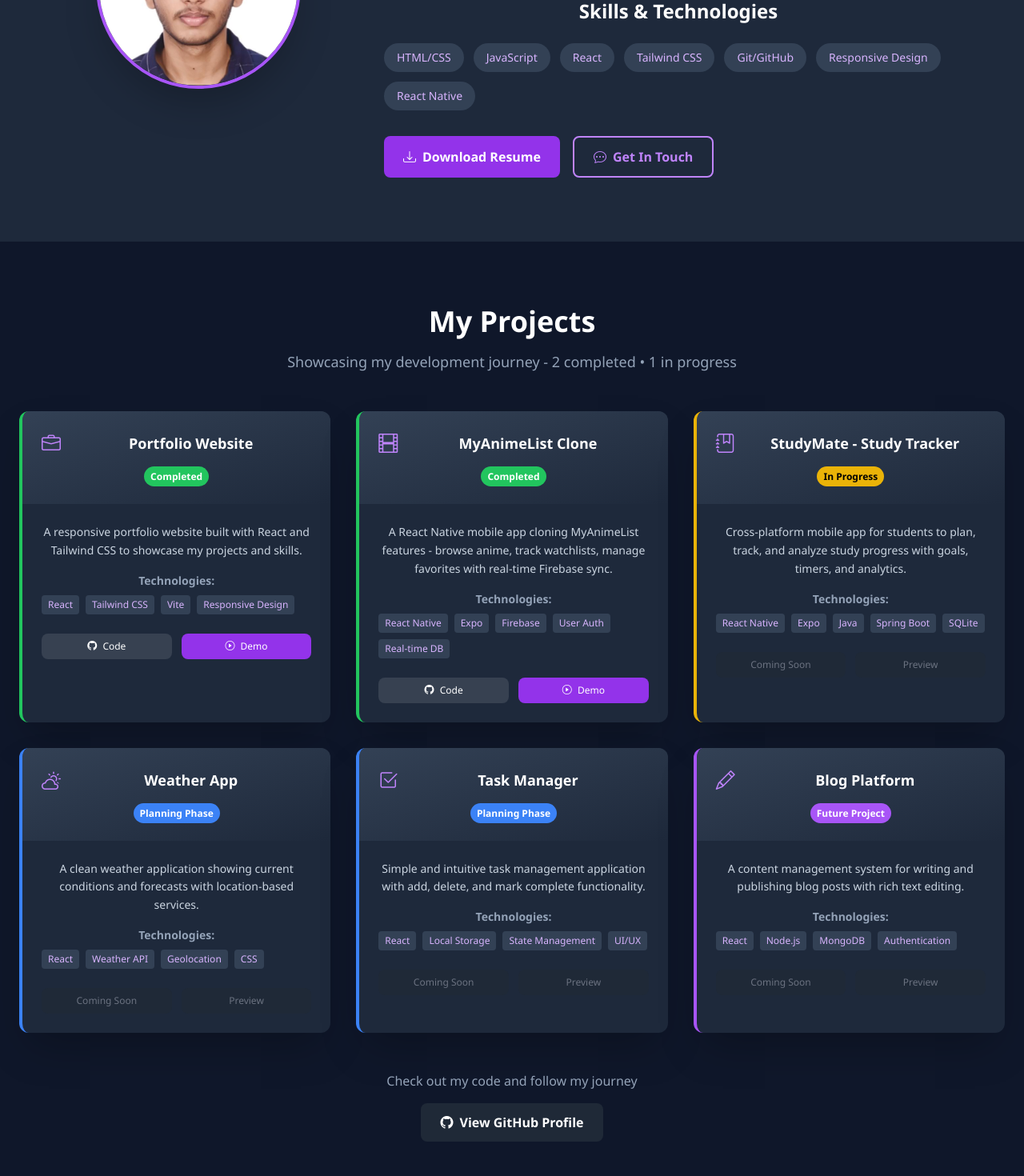
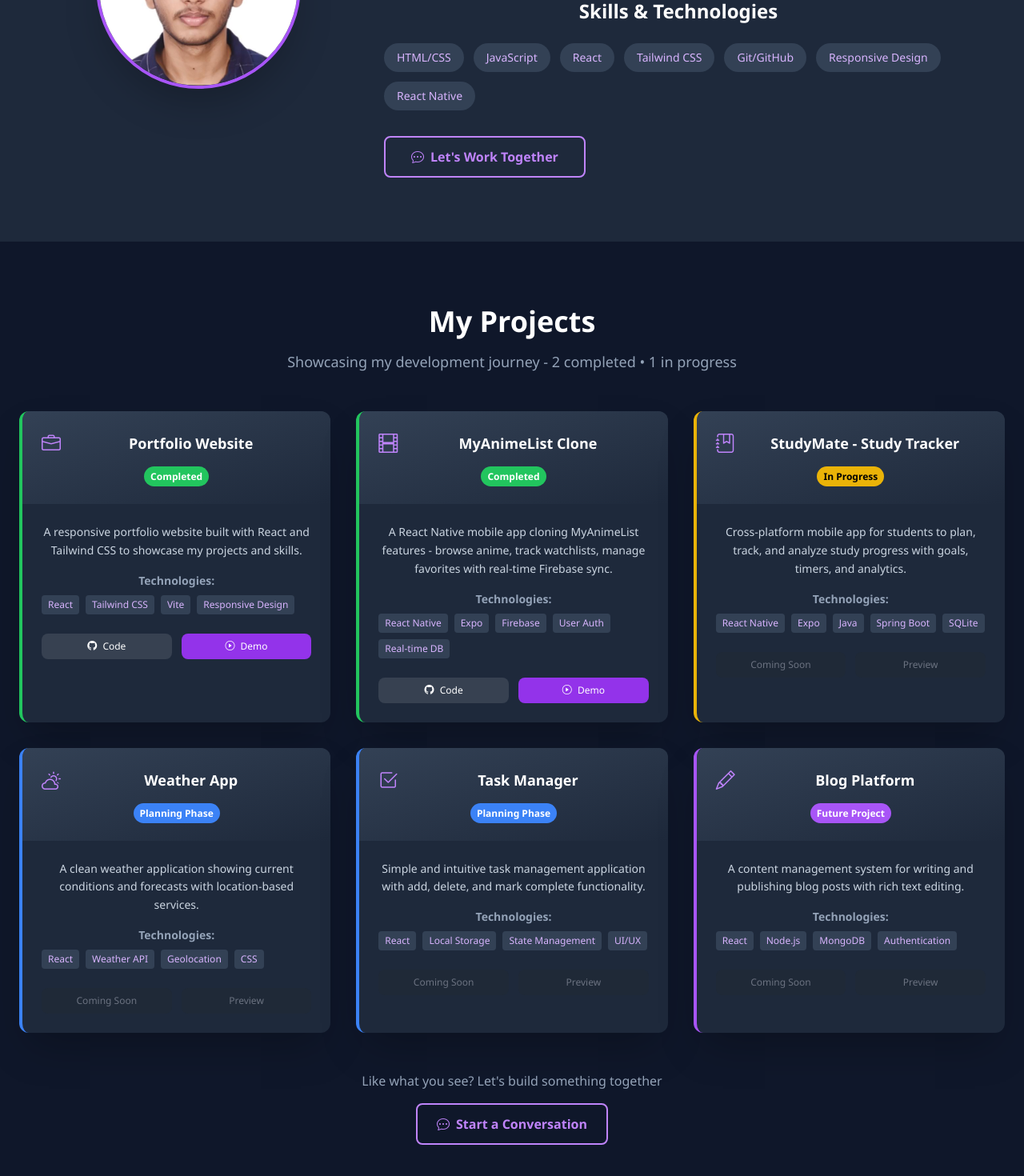
Before and after one commit to Harsh-Thakur-2006/portfolio-website, a React (Vite) app: page / in a window 1280 px wide. Shown: the part 1224-2694 px from the top of the page at 80% size. Built offline with nearby package versions, Linux system fonts and the light colour scheme.

Commit message:
UX: Streamline repetitive elements - remove duplicate CTAs, optimize FAB, improve user flow

```diff
--- a/src/components/FloatingActionButton.jsx
+++ b/src/components/FloatingActionButton.jsx
@@ -9,17 +9,28 @@ const FloatingActionButton = () => {
   };
 
   const actions = [
-    { icon: 'bi-house', label: 'Home', section: 'home' },
-    { icon: 'bi-github', label: 'GitHub', url: 'https://github.com/yourusername' },
-    { icon: 'bi-linkedin', label: 'LinkedIn', url: 'https://linkedin.com/in/yourusername' },
-    { icon: 'bi-download', label: 'Resume', action: () => {
+    {
+      icon: 'bi-arrow-up',
+      label: 'Back to Top',
+      action: scrollToTop
+    },
+    {
+      icon: 'bi-download',
+      label: 'Download Resume',
+      action: () => {
         const link = document.createElement('a');
         link.href = '/Harsh_Thakur_Resume.pdf';
         link.download = 'Harsh_Thakur_Resume.pdf';
         document.body.appendChild(link);
         link.click();
         document.body.removeChild(link);
-    }},
+      }
+    },
+    {
+      icon: 'bi-envelope',
+      label: 'Quick Contact',
+      action: () => document.getElementById('contact')?.scrollIntoView({ behavior: 'smooth' })
+    },
   ];
 
   return (
@@ -40,13 +51,7 @@ const FloatingActionButton = () => {
                 exit={{ opacity: 0, x: 20 }}
                 transition={{ delay: index * 0.1 }}
                 onClick={() => {
-                  if (action.section) {
-                    document.getElementById(action.section)?.scrollIntoView({ behavior: 'smooth' });
-                  } else if (action.url) {
-                    window.open(action.url, '_blank');
-                  } else if (action.action) {
                   action.action();
-                  }
                   setIsOpen(false);
                 }}
                 className="bg-slate-800 text-white p-3 rounded-full shadow-lg hover:bg-purple-600 transition duration-300 flex items-center gap-2 group"
--- a/src/components/Header.jsx
+++ b/src/components/Header.jsx
@@ -38,7 +38,7 @@ const Header = () => {
             whileHover={{ scale: 1.05 }}
             transition={{ type: "spring", stiffness: 300 }}
           >
-            Harsh Thakur
+            Frontend Developer
           </motion.h1>
 
           {/* Desktop Menu */}
--- a/src/sections/About.jsx
+++ b/src/sections/About.jsx
@@ -2,15 +2,6 @@ import React from 'react';
 import profilePic from '../assets/profilePic.jpg';
 
 const About = () => {
-  const handleResumeDownload = () => {
-    const link = document.createElement('a');
-    link.href = '/Harsh_Thakur_Resume.pdf';
-    link.download = 'Harsh_Thakur_Resume.pdf';
-    document.body.appendChild(link);
-    link.click();
-    document.body.removeChild(link);
-  };
-
   const skills = [
     'HTML/CSS', 'JavaScript', 'React', 'Tailwind CSS', 'Git/GitHub', 'Responsive Design', 'React Native'
   ];
@@ -63,21 +54,14 @@ const About = () => {
               </div>
             </div>
 
-            {/* Action Buttons */}
-            <div className="flex flex-col sm:flex-row gap-4">
-              <button
-                onClick={handleResumeDownload}
-                className="bg-purple-600 text-white px-6 py-3 rounded-lg font-semibold hover:bg-purple-700 transition duration-300 inline-flex items-center justify-center gap-2"
-              >
-                <i className="bi bi-download"></i>
-                Download Resume
-              </button>
+            {/* Single Action Button - Focus on contact */}
+            <div className="flex justify-center sm:justify-start">
               <button
                 onClick={() => document.getElementById('contact')?.scrollIntoView({ behavior: 'smooth' })}
-                className="border-2 border-purple-400 text-purple-400 px-6 py-3 rounded-lg font-semibold hover:bg-purple-400 hover:text-slate-900 transition duration-300 inline-flex items-center justify-center gap-2"
+                className="border-2 border-purple-400 text-purple-400 px-8 py-3 rounded-lg font-semibold hover:bg-purple-400 hover:text-slate-900 transition duration-300 inline-flex items-center justify-center gap-2"
               >
                 <i className="bi bi-chat-dots"></i>
-                Get In Touch
+                Let's Work Together
               </button>
             </div>
           </div>
--- a/src/sections/Contact.jsx
+++ b/src/sections/Contact.jsx
@@ -77,16 +77,13 @@ const Contact = () => {
 
             {/* Social Links */}
             <div className="mt-8">
-              <h4 className="text-lg font-semibold mb-4 text-white">Follow Me</h4>
-              <div className="flex gap-4">
+              <h4 className="text-lg font-semibold mb-4 text-white">Connect With Me</h4>
+              <div className="flex gap-4 justify-center">
                 <a href="https://github.com/Harsh-Thakur-2006" className="bg-slate-700 p-3 rounded-full hover:bg-purple-600 transition duration-300">
                   <i className="bi bi-github text-white text-xl"></i>
                 </a>
                 <a href="https://www.linkedin.com/in/harsh-thakur-599630331" className="bg-slate-700 p-3 rounded-full hover:bg-purple-600 transition duration-300">
                   <i className="bi bi-linkedin text-white text-xl"></i>
-                </a>
-                <a href="https://twitter.com/yourusername" className="bg-slate-700 p-3 rounded-full hover:bg-purple-600 transition duration-300">
-                  <i className="bi bi-twitter text-white text-xl"></i>
                 </a>
                 <a href="https://instagram.com/harshthakur7862" className="bg-slate-700 p-3 rounded-full hover:bg-purple-600 transition duration-300">
                   <i className="bi bi-instagram text-white text-xl"></i>
--- a/src/sections/Home.jsx
+++ b/src/sections/Home.jsx
@@ -7,7 +7,7 @@ const Home = () => {
   const [isDeleting, setIsDeleting] = useState(false);
 
   const fullText = "Harsh Thakur";
-  const titles = ["Frontend Developer", "Mobile App Developer", "React Specialist"];
+  const titles = ["Frontend Developer", "Mobile App Developer", "Tech Enthusiast"];
   const [currentTitleIndex, setCurrentTitleIndex] = useState(0);
 
   // Typing effect for name
--- a/src/sections/Projects.jsx
+++ b/src/sections/Projects.jsx
@@ -146,17 +146,16 @@ const Projects = () => {
           ))}
         </div>
 
-        {/* GitHub Call-to-Action */}
         <div className="text-center mt-12">
-          <p className="text-slate-400 mb-4">Check out my code and follow my journey</p>
-          <a
-            href="https://github.com/Harsh-Thakur-2006"
-            className="inline-flex items-center gap-2 bg-gray-800 text-white px-6 py-3 rounded-lg font-semibold hover:bg-gray-700 transition duration-300"
-          >
-            <i className="bi bi-github"></i>
-            <span>View GitHub Profile</span>
-          </a>
-        </div>
+  <p className="text-slate-400 mb-4">Like what you see? Let's build something together</p>
+  <button
+    onClick={() => document.getElementById('contact')?.scrollIntoView({ behavior: 'smooth' })}
+    className="inline-flex items-center gap-2 border-2 border-purple-400 text-purple-400 px-6 py-3 rounded-lg font-semibold hover:bg-purple-400 hover:text-slate-900 transition duration-300"
+  >
+    <i className="bi bi-chat-dots"></i>
+    Start a Conversation
+  </button>
+</div>
       </div>
     </section>
   );
```
Lines whose indentation alone changed are shown as unchanged.
